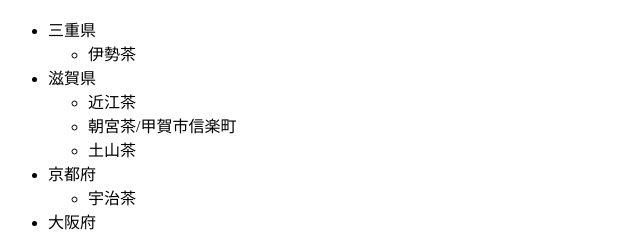
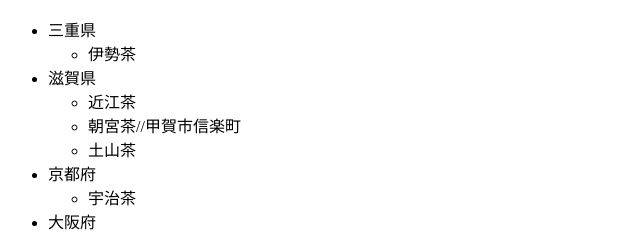
Before and after one commit to t-e-a-party/greentea, a plain HTML site: page index.html in a window 1280 px wide. Shown: the part 1458-1693 px from the top of the page, 0-640 px from the left. Drawn offline with Linux system fonts and the light colour scheme.

Commit message:
Update index.html

```diff
--- a/index.html
+++ b/index.html
@@ -171,7 +171,7 @@
             <li>滋賀県
               <ul>
                 <li>近江茶</li>
-                <li>朝宮茶/甲賀市信楽町</li>
+                <li>朝宮茶//甲賀市信楽町</li>
                 <li>土山茶</li>
               </ul>
             </li>
```
